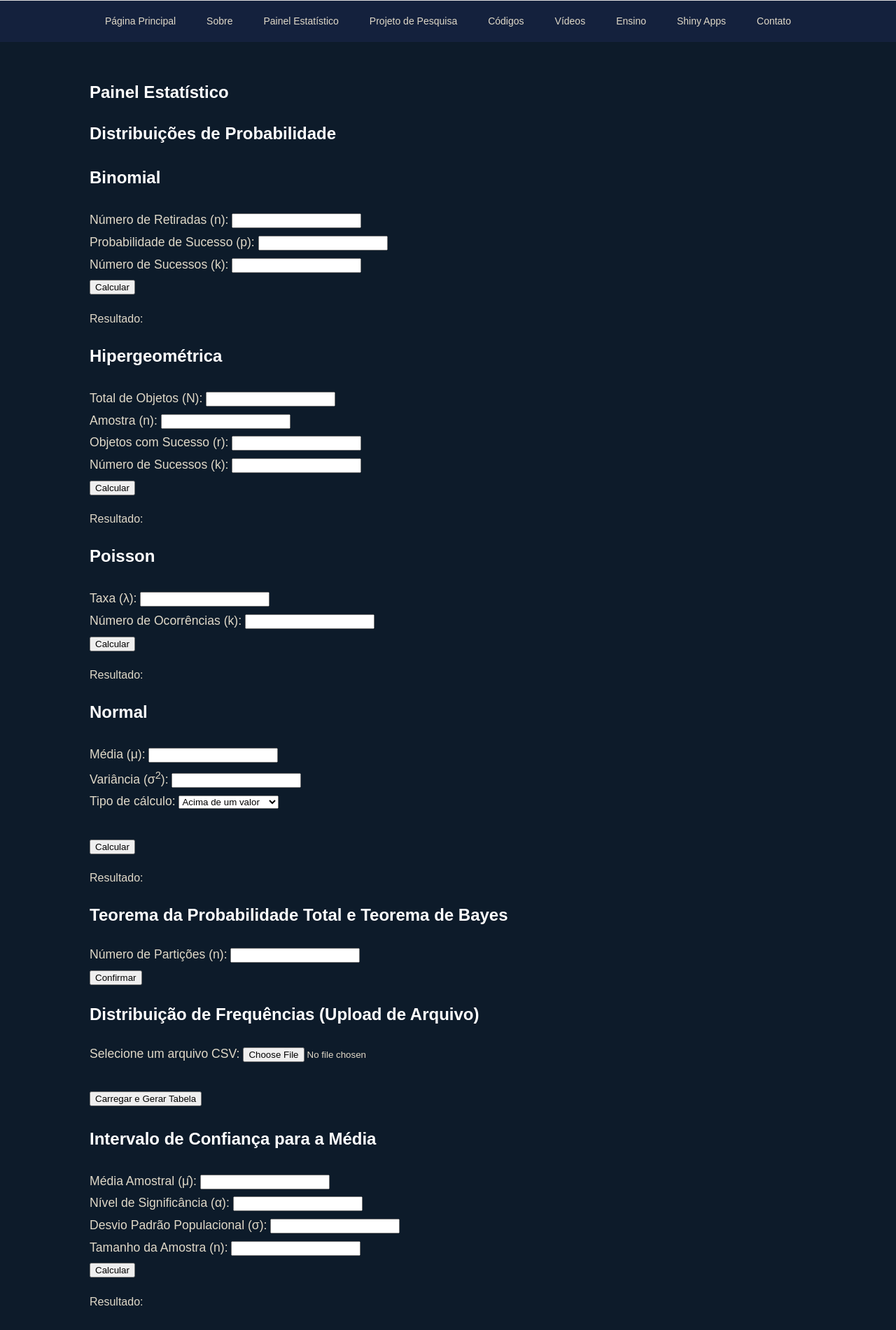
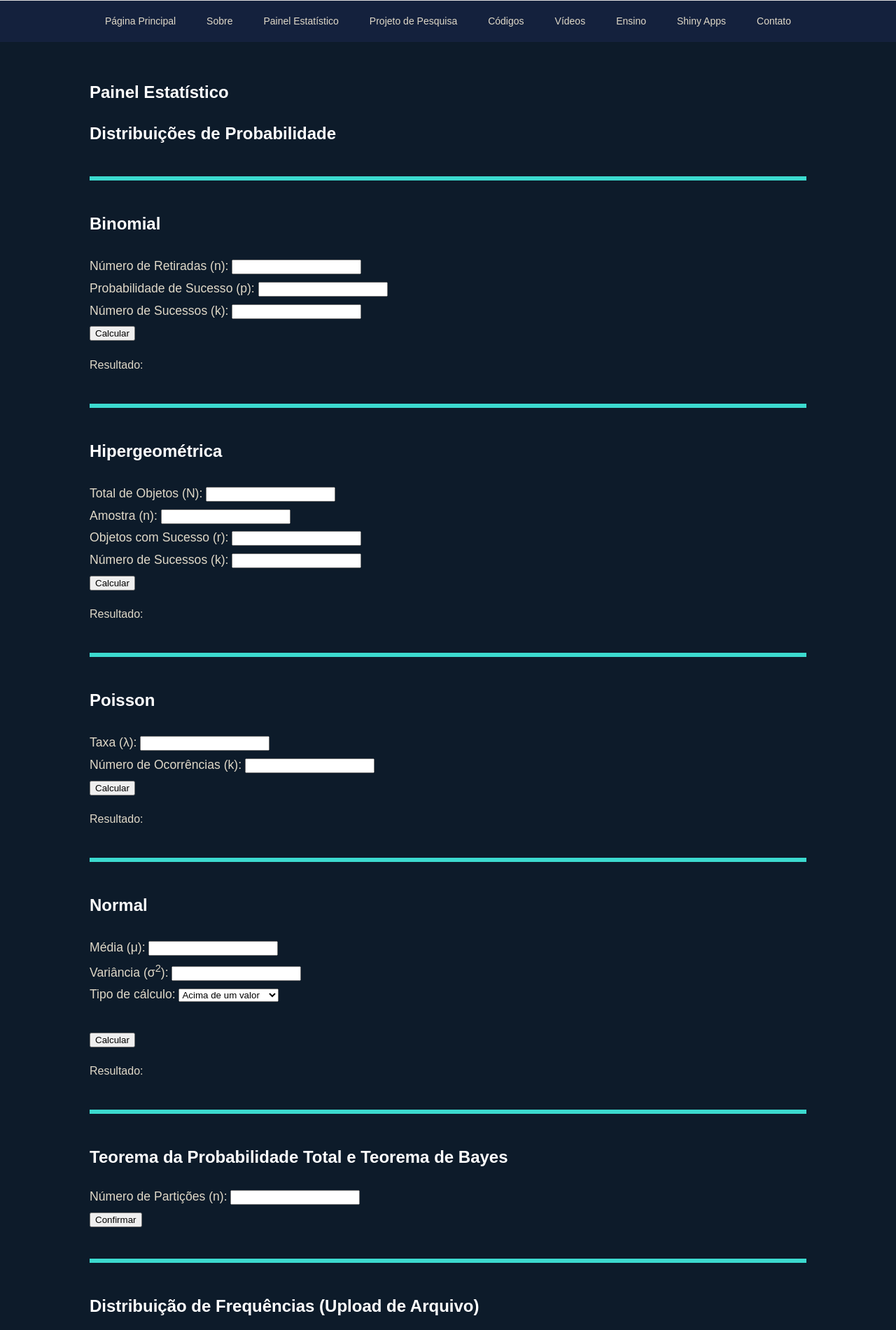
Before and after one commit to jonathanestatistica/webpage, a Flask app: page /dashboard/ in a window 1280 px wide. Shown: the part 312-2213 px from the top of the page at 70% size. Run offline with Flask 3, Linux system fonts and the light colour scheme.

Commit message:
Add files via upload

```diff
--- a/templates/dashboard.html
+++ b/templates/dashboard.html
@@ -7,6 +7,9 @@
 
 <!-- Distribuições de Probabilidade -->
 <h2>Distribuições de Probabilidade</h2>
+
+<hr style="border: 3px solid #3CDACF; margin: 40px 0;">
+
 <div>
     <h3>Binomial</h3>
     <form id="binomial-form">
@@ -21,6 +24,8 @@
     <p>Resultado: <span id="binomial-result"></span></p>
     <div id="binomial-plot"></div>
 </div>
+
+<hr style="border: 3px solid #3CDACF; margin: 40px 0;">
 
 <div>
     <h3>Hipergeométrica</h3>
@@ -39,6 +44,8 @@
     <div id="hypergeometric-plot"></div>
 </div>
 
+<hr style="border: 3px solid #3CDACF; margin: 40px 0;">
+
 <div>
     <h3>Poisson</h3>
     <form id="poisson-form">
@@ -51,6 +58,8 @@
     <p>Resultado: <span id="poisson-result"></span></p>
     <div id="poisson-plot"></div>
 </div>
+
+<hr style="border: 3px solid #3CDACF; margin: 40px 0;">
 
 <div>
     <h3>Normal</h3>
@@ -76,6 +85,8 @@
     <div id="normal-plot"></div>
 </div>
 
+<hr style="border: 3px solid #3CDACF; margin: 40px 0;">
+
 <!-- Teorema da Probabilidade Total e de Bayes -->
 <h2>Teorema da Probabilidade Total e Teorema de Bayes</h2>
 <div>
@@ -87,6 +98,8 @@
     <div id="bayes-inputs"></div>
     <div id="bayes-results"></div>
 </div>
+
+<hr style="border: 3px solid #3CDACF; margin: 40px 0;">
 
 <div>
     <h2>Distribuição de Frequências (Upload de Arquivo)</h2>
@@ -134,6 +147,8 @@
         });
     }
 </script>
+
+<hr style="border: 3px solid #3CDACF; margin: 40px 0;">
 
 <script>
     function calculateBinomial() {
@@ -348,6 +363,7 @@
     }
 </script>
 
+
 <div>
     <h3>Intervalo de Confiança para a Média</h3>
     <form id="ci-mean-form">
@@ -364,6 +380,8 @@
     <p>Resultado: <span id="ci-mean-result"></span></p>
     <div id="ci-mean-plot"></div>
 </div>
+
+<hr style="border: 3px solid #3CDACF; margin: 40px 0;">
 
 <div>
     <h3>Intervalo de Confiança para a Proporção</h3>
@@ -434,6 +452,8 @@
     }
 </script>
 
+<hr style="border: 3px solid #3CDACF; margin: 40px 0;">
+
 <div>
     <h3>Teste de Hipóteses para Média (Variância Conhecida)</h3>
     <form id="hypothesis-mean-form">
@@ -461,6 +481,8 @@
     <div id="hypothesis-mean-plot2"></div>
 </div>
 
+<hr style="border: 3px solid #3CDACF; margin: 40px 0;">
+
 <div>
     <h3>Teste de Hipóteses para a Proporção</h3>
     <form id="hypothesis-proportion-form">
@@ -486,6 +508,8 @@
     <div id="hypothesis-proportion-plot2"></div>
 </div>
 
+<hr style="border: 3px solid #3CDACF; margin: 40px 0;">
+
 <div>
     <h3>Teste de Hipóteses para Média (Variância Desconhecida)</h3>
     <form id="hypothesis-mean-unknown-variance-form">
@@ -510,6 +534,8 @@
     </form>
     <p>Resultado: <span id="hypothesis-mean-unknown-result"></span></p>
 </div>
+
+<hr style="border: 3px solid #3CDACF; margin: 40px 0;">
 
 <div>
     <h3>Teste de Hipóteses para Diferença de Médias</h3>
```
